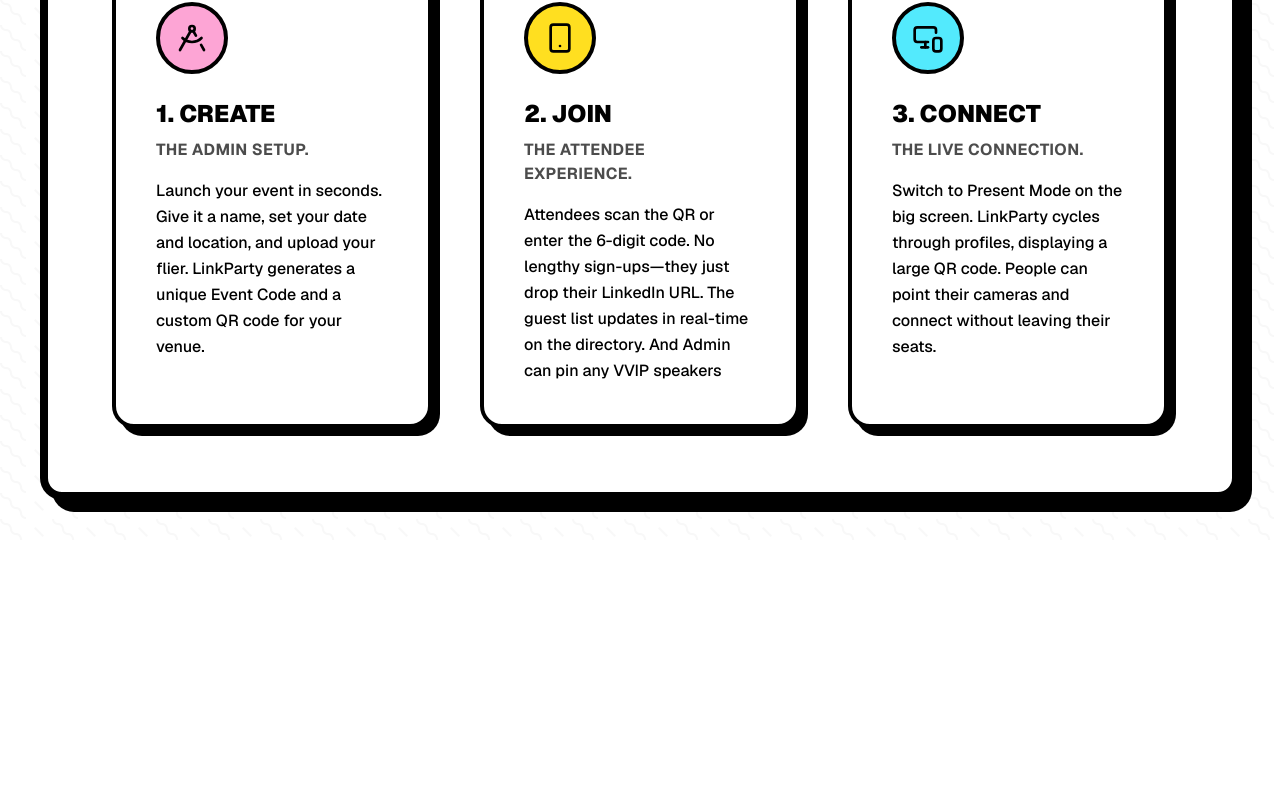
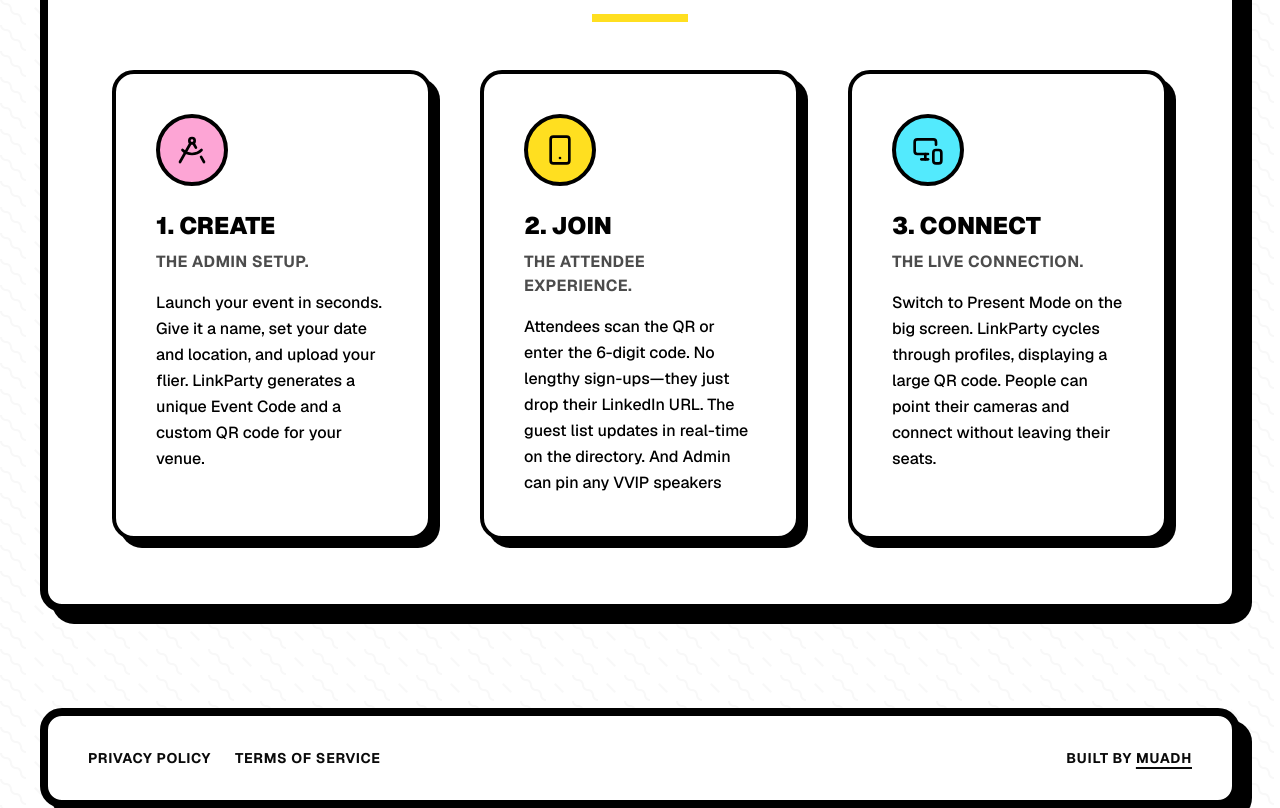
Before and after one commit to Muadh-Adekunle-Monsuru/linkparty, a Next.js app: page / in a window 1280 px wide. Shown: the part 1171-1979 px from the top of the page. Before the commit the page ends 1711 px from the top, so only its background shows below. Built offline with nearby package versions, Linux system fonts and the light colour scheme; no server answers.

Commit message:
header and footer

```diff
--- a/app/page.tsx
+++ b/app/page.tsx
@@ -1,13 +1,15 @@
 import Header from "@/components/landing/Header"
 import HeroSection from "@/components/landing/HeroSection"
 import HowItWorks from "@/components/landing/HowItWorks"
+import Footer from "@/components/landing/Footer"
 
 export default function Page() {
   return (
-    <div className="bg-custom-pattern flex min-h-svh flex-col space-y-5 p-2 md:space-y-12 md:p-10">
-      {/* <Header /> */}
+    <div className="bg-custom-pattern flex min-h-svh flex-col space-y-5 px-2 md:space-y-12 md:px-10">
+      <Header />
       <HeroSection />
       <HowItWorks />
+      <Footer />
     </div>
   )
 }
--- /dev/null
+++ b/components/landing/Footer.tsx
@@ -0,0 +1,28 @@
+import React from "react"
+import Link from "next/link"
+
+export default function Footer() {
+  return (
+    <footer className="mt-12 flex w-full flex-col items-center justify-between gap-4 rounded-3xl border-8 border-black bg-white px-6 py-6 shadow-[8px_8px_0px_0px_rgba(0,0,0,1)] md:flex-row md:px-10 md:py-8 md:shadow-[12px_12px_0px_0px_rgba(0,0,0,1)] dark:border-white dark:bg-black dark:shadow-[8px_8px_0px_0px_rgba(255,255,255,1)] md:dark:shadow-[12px_12px_0px_0px_rgba(255,255,255,1)]">
+      <div className="flex flex-col items-center gap-4 md:flex-row md:gap-6 text-sm font-bold uppercase tracking-wider">
+        <Link href="/privacy" className="hover:underline">
+          Privacy Policy
+        </Link>
+        <Link href="/terms" className="hover:underline">
+          Terms of Service
+        </Link>
+      </div>
+      <div className="text-sm font-bold uppercase tracking-wider">
+        Built by{" "}
+        <a
+          href="https://www.muadh.com.ng/"
+          target="_blank"
+          rel="noopener noreferrer"
+          className="underline decoration-2 underline-offset-4 hover:text-blue-600 dark:hover:text-blue-400"
+        >
+          Muadh
+        </a>
+      </div>
+    </footer>
+  )
+}
--- a/components/landing/Header.tsx
+++ b/components/landing/Header.tsx
@@ -5,7 +5,7 @@
 
 export default function Header() {
   return (
-    <header className="flex w-full items-center justify-center rounded-3xl border-8 border-black bg-white px-6 py-4 shadow-[8px_8px_0px_0px_rgba(0,0,0,1)] md:hidden md:px-10 md:py-6 md:shadow-[12px_12px_0px_0px_rgba(0,0,0,1)] dark:border-white dark:bg-black dark:shadow-[8px_8px_0px_0px_rgba(255,255,255,1)] md:dark:shadow-[12px_12px_0px_0px_rgba(255,255,255,1)]">
+    <header className="flex w-full items-center justify-center rounded-3xl border-8 border-black bg-white px-6 py-4 shadow-[8px_8px_0px_0px_rgba(0,0,0,1)] md:px-10 md:py-6 md:shadow-[12px_12px_0px_0px_rgba(0,0,0,1)] dark:border-white dark:bg-black dark:shadow-[8px_8px_0px_0px_rgba(255,255,255,1)] md:dark:shadow-[12px_12px_0px_0px_rgba(255,255,255,1)]">
       <Link href="/" className="flex items-center gap-3">
         <Image
           src="/logo.svg"
```
